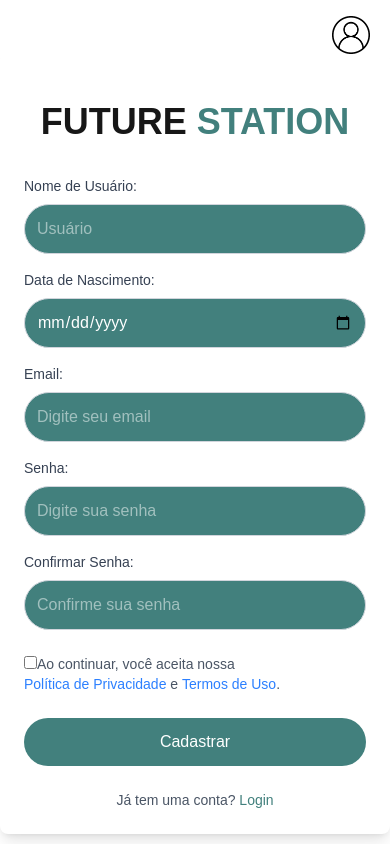
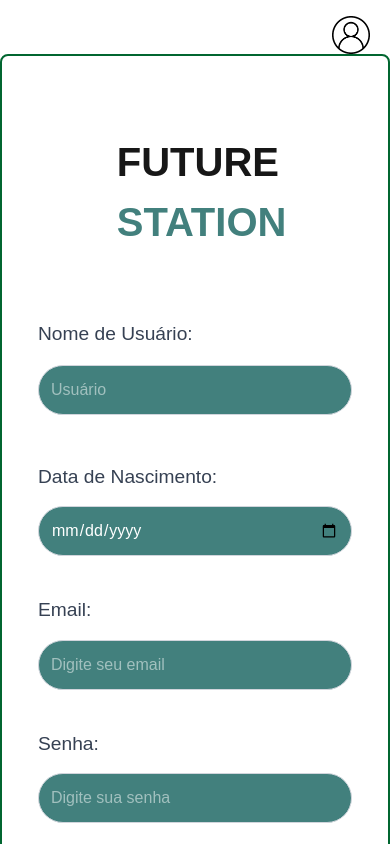
Before and after one commit to matteusviegas/ChallengeFrontEnd4, a Next.js app in the folder SPRINT3/sprint3/: page /Cadastro in a window 390 px wide. Shown: the top 844 px of the page. Built offline with nearby package versions, Linux system fonts and the light colour scheme.

Commit message:
mexendo um pouco mais com as telas mobile

```diff
--- a/SPRINT3/sprint3/src/app/Components/Avisos.tsx
+++ b/SPRINT3/sprint3/src/app/Components/Avisos.tsx
@@ -65,16 +65,16 @@ const Avisos = () => {
         {noticias.map((noticia) => (
           <div
             key={noticia.id}
-            className={`bg-white h-[300px] p-4 rounded-lg shadow-md overflow-hidden transition-all duration-300 ${
+            className={`bg-white h-[300px]  rounded-[10px] shadow-md overflow-hidden transition-all duration-300 ${
               hoveredId === noticia.id
-                ? "scale-105 opacity-100"
-                : "opacity-50"
+                ? "scale-105 cursor-pointer"
+                : ""
             }`}
             onMouseEnter={() => setHoveredId(noticia.id)}
             onMouseLeave={() => setHoveredId(null)}
           >
-            <div className="w-full relative">
-              <div className="absolute top-2 left-2 text-sm text-white bg-black bg-opacity-60 px-2 py-1 rounded">
+            <div className="w-full relative  rounded-[]">
+              <div className="absolute  top-2 left-2 text-sm text-white bg-black bg-opacity-60 px-2 py-1 rounded">
                 {noticia.date === formattedDate
                   ? `${formattedDate} ${formattedTime}`
                   : noticia.date}
@@ -87,32 +87,26 @@ const Avisos = () => {
                 />
               </div>
             </div>
-            <p className="text-sm font-medium">{noticia.description}</p>
+            <p className=" text-[1.2rem] text-center  font-bold">{noticia.description}</p>
           </div>
         ))}
       </div>
 
-      <div className="text-center  flex flex-col mt-12">
-        <h1 className="text-[3.3rem] font-bold text-[#42807D] mb-4">Sua opinião importa!</h1>
-        <p className="lg:text-4xl text-gray-600 mb-6">
-  É importante para que possamos trazer melhorias futuras!
-</p>
+      <div className="text-center flex flex-col mt-12">
+        <h1 className="text-[3.3rem] font-bold text-black mb-8">Sua opinião importa!</h1>
+        <p className="lg:text-[1.8rem] w-[50%] mb-8 mx-auto leading-snug text-gray-600 mb-6">
+          É importante para que possamos trazer melhorias futuras!
+        </p>
 
- <div className="w-[5%] text-center mb-7  mx-auto">
-
- <Link href="/sugestao">
-
-
-     <img className="lg:h-[70px] " src="/img_icons/image_form.png" alt="formulario" />
-
-     </Link>
-
-
- </div>
-
+        <div className="w-[5%] text-center mb-13 mx-auto">
+          <Link href="/sugestao">
+            <img className="lg:h-[66px]" src="/img_icons/image_form.png" alt="formulario" />
+            <p className="text-[1.5rem] pt-4">Formulario</p>
+          </Link>
+        </div>
 
         <Link href="/header">
-          <button className=" cursor-pointer py-4 px-8 bg-[#42807D] text-white text-xl rounded-lg hover:bg-green-600 transition duration-200">
+          <button className="cursor-pointer py-4 px-8 bg-[#42807D] text-white text-xl rounded-lg hover:bg-green-600 transition duration-200">
             Consultar LINHAS CCR
           </button>
         </Link>
--- a/SPRINT3/sprint3/src/app/Components/Header.tsx
+++ b/SPRINT3/sprint3/src/app/Components/Header.tsx
@@ -6,15 +6,15 @@ const Header = () => {
             <div className="text-center mt-30 flex-col items-center justify-center">
                 <h1 className="mx-auto mt-6 w-[30%] mb-13 font-bold text-7xl">FUTURE <span className="text-[#42807D] ">STATION</span> </h1>
 
-                <p className="mt-2 text-3xl mb-13">Selecione a linha desejada:</p>
+                <p className="mt-2 text-3xl mb-7">Selecione a linha desejada:</p>
                 <Link href="/esmeralda">
-                    <p className="bg-[#42807D] text-[1.8rem] mx-auto mb-24 text-white p-2 rounded-2xl w-[40%]">Linha 9 Esmeralda</p>
+                    <p className="bg-[#42807D] text-[1.8rem] mx-auto mb-24 text-white p-2 rounded-2xl w-[35%]">Linha 9 Esmeralda</p>
                 </Link>
                 <Link href="/diamante">
-                    <p className="bg-[#42807D] text-[1.8rem] mx-auto mb-24 text-white p-2 rounded-2xl w-[40%]">Linha 8 Diamante</p>
+                    <p className="bg-[#42807D] text-[1.8rem] mx-auto mb-24 text-white p-2 rounded-2xl w-[35%]">Linha 8 Diamante</p>
                 </Link>
                 <Link href="/amarela">
-                    <p className="bg-black text-[1.8rem] mx-auto mb-14 text-white p-2 rounded-2xl w-[40%]">Linha 4 Amarela</p>
+                    <p className="bg-black text-[1.8rem] mx-auto mb-14 text-white p-2 rounded-2xl w-[35%]">Linha 4 Amarela</p>
                 </Link>
             </div>
 
--- a/SPRINT3/sprint3/src/app/Components/TelaCadastro.tsx
+++ b/SPRINT3/sprint3/src/app/Components/TelaCadastro.tsx
@@ -40,13 +40,13 @@ const TelaCadastro = () => {
   };
 
   return (
-    <div className="max-w-md text-start mx-auto p-6 bg-white shadow-lg rounded-lg">
-      <div>
-        <h1 className="mx-auto mt-6 font-bold text-center mb-[10%] text-4xl sm:text-3xl md:text-4xl lg:text-5xl">FUTURE <span className="text-[#42807D]">STATION</span></h1>
+    <div className="lg:w-[670px]  border-2 border-solid  border-green-800 text-start mx-auto p-9 bg-white shadow-lg rounded-lg">
+      <div className=' w-[60%]  mx-auto p-4 '>
+      <h1 className="mx-auto mt-6 lg:w-[86%] w-[100%] mb-13 font-bold text-[2.5rem] lg:text-7xl">FUTURE <span className="text-[#42807D] ">STATION</span> </h1>
       </div>
       <form onSubmit={handleSubmit}>
-        <div className="mb-4">
-          <label htmlFor="usuario" className="block text-sm font-medium text-gray-700">Nome de Usuário:</label>
+        <div className="mb-10">
+          <label htmlFor="usuario" className="block text-[1.2rem] mb-2 font-medium text-gray-700">Nome de Usuário:</label>
           <input
             type="text"
             id="usuario"
@@ -54,24 +54,24 @@ const TelaCadastro = () => {
             value={usuario}
             onChange={(e) => setUsuario(e.target.value)}
             placeholder="Usuário"
-            className="w-full bg-[#42807D] p-3 sm:p-4 md:p-5 border border-gray-300 rounded-[30px] mt-2 text-[#fff] text-[1rem] sm:text-[1.1rem] md:text-[1.2rem] lg:text-[1.3rem]"
+            className="w-full bg-[#42807D] p-3 md:p-5 border border-gray-300 rounded-[39px] mt-2 text-[#fff] text-[1rem] sm:text-[1.1rem] md:text-[1.1rem] lg:text-[1.3rem] mb-2"
           />
         </div>
 
-        <div className="mb-4">
-          <label htmlFor="dataNascimento" className="block text-sm font-medium text-gray-700">Data de Nascimento:</label>
+        <div className="mb-4 mt-7">
+          <label htmlFor="dataNascimento" className="block text-sm font-medium text-gray-700  text-[1.2rem] mb-3">Data de Nascimento:</label>
           <input
             type="date"
             id="dataNascimento"
             name="dataNascimento"
             value={dataNascimento}
             onChange={(e) => setDataNascimento(e.target.value)}
-            className="w-full bg-[#42807D] p-3 sm:p-4 md:p-5 border border-gray-300 rounded-[30px] mt-2 text-[#fff] text-[1rem] sm:text-[1.1rem] md:text-[1.2rem] lg:text-[1.3rem]"
+            className="w-full bg-[#42807D] p-3 sm:p-4 md:p-5 border border-gray-300 rounded-[30px] mt-1  mb-3 text-[#fff] text-[1rem] sm:text-[1.1rem] md:text-[1.2rem] lg:text-[1.3rem] "
           />
         </div>
 
-        <div className="mb-4">
-          <label htmlFor="email" className="block text-sm font-medium text-gray-700">Email:</label>
+        <div className="mb-4 mt-7">
+          <label htmlFor="email" className="block text-sm font-medium text-gray-700  text-[1.2rem] mb-2">Email:</label>
           <input
             type="email"
             id="email"
@@ -79,12 +79,12 @@ const TelaCadastro = () => {
             value={email}
             onChange={(e) => setEmail(e.target.value)}
             placeholder="Digite seu email"
-            className="w-full bg-[#42807D] p-3 sm:p-4 md:p-5 border border-gray-300 rounded-[30px] mt-2 text-[#fff] text-[1rem] sm:text-[1.1rem] md:text-[1.2rem] lg:text-[1.3rem]"
+            className="w-full bg-[#42807D] p-3 sm:p-4 md:p-5 border border-gray-300 rounded-[30px] mt-2  mb-3 text-[#fff] text-[1rem] sm:text-[1.1rem] md:text-[1.2rem] lg:text-[1.3rem]"
           />
         </div>
 
-        <div className="mb-4">
-          <label htmlFor="senha" className="block text-sm font-medium text-gray-700">Senha:</label>
+        <div className="mb-4 mt-7">
+          <label htmlFor="senha" className="block text-sm font-medium text-gray-700  text-[1.2rem] mb-2">Senha:</label>
           <input
             type="password"
             id="senha"
@@ -92,12 +92,12 @@ const TelaCadastro = () => {
             value={senha}
             onChange={(e) => setSenha(e.target.value)}
             placeholder="Digite sua senha"
-            className="w-full bg-[#42807D] p-3 sm:p-4 md:p-5 border border-gray-300 rounded-[30px] mt-2 text-[#fff] text-[1rem] sm:text-[1.1rem] md:text-[1.2rem] lg:text-[1.3rem]"
+            className="w-full bg-[#42807D] p-3 sm:p-4 md:p-5 border border-gray-300 rounded-[30px] mt-2  mb-3 text-[#fff] text-[1rem] sm:text-[1.1rem] md:text-[1.2rem] lg:text-[1.3rem]"
           />
         </div>
 
-        <div className="mb-6">
-          <label htmlFor="confirmarSenha" className="block text-sm font-medium text-gray-700">Confirmar Senha:</label>
+        <div className="mb-6 mt-7">
+          <label htmlFor="confirmarSenha" className="block text-sm font-medium text-gray-700 text-[1.2rem] mb-2">Confirmar Senha:</label>
           <input
             type="password"
             id="confirmarSenha"
@@ -105,38 +105,38 @@ const TelaCadastro = () => {
             value={confirmarSenha}
             onChange={(e) => setConfirmarSenha(e.target.value)}
             placeholder="Confirme sua senha"
-            className="w-full bg-[#42807D] p-3 sm:p-4 md:p-5 border border-gray-300 rounded-[30px] mt-2 text-[#fff] text-[1rem] sm:text-[1.1rem] md:text-[1.2rem] lg:text-[1.3rem]"
+            className="w-full bg-[#42807D] p-3 sm:p-4 md:p-5 border border-gray-300 rounded-[30px] mt-2  mb-3 text-[#fff] text-[1rem] sm:text-[1.1rem] md:text-[1.2rem] lg:text-[1.3rem]"
           />
-          {erroSenhas && <p className="text-red-500 text-sm">{erroSenhas}</p>}
+          {erroSenhas && <p className="text-red-500 text-sm p-4 text-[1.2rem]">{erroSenhas}</p>}
         </div>
 
-        {erroCampos && <p className="text-red-500 text-sm">{erroCampos}</p>}
+        {erroCampos && <p className="text-red-500 text-sm text-[1.3rem] p-2">{erroCampos}</p>}
 
         <div className="mb-6">
-          <p className="text-sm text-gray-600">
+          <p className="text-sm lg:text-[1.2rem] pl-3 text-gray-600">
             <input
               type="checkbox"
               name="check"
               id="check"
               checked={aceitouTermos}
               onChange={(e) => setAceitouTermos(e.target.checked)}
-              className="p-4"
+              className="m-3 p-[33px]"
             />
             Ao continuar, você aceita nossa <button className="text-blue-500 hover:underline focus:outline-none">Política de Privacidade</button> e <button className="text-blue-500 hover:underline focus:outline-none">Termos de Uso</button>.
           </p>
         </div>
 
-        <div className="mb-6">
+        <div className="mb-6 lg:w-[84%] mx-auto " >
           <button
             type="submit"
-            className="w-full p-3 sm:p-4 md:p-5 lg:p-6 bg-[#42807D] text-white rounded-[30px] hover:bg-green-500 text-[1rem] sm:text-[1.1rem] md:text-[1.2rem] lg:text-[1.3rem]"
+            className="lg:w-[94%] p-4 mt-15  bg-[#42807D] text-white rounded-2xl hover:bg-green-500  mx-auto focusoutline-none focus:ring-2 text-[1.5rem]"
           >
             Cadastrar
           </button>
         </div>
       </form>
 
-      <div className="text-center">
+      <div className="text-center ">
         <p className="text-sm text-gray-600">Já tem uma conta?  <Link href="Login"><button className="text-[#42807D] hover:underline focus:outline-none cursor-pointer">Login</button></Link></p>
       </div>
     </div>
```
Also changed, not shown: SPRINT3/sprint3/src/app/Components/TelaLogin.tsx (+27 -19 lines), SPRINT3/sprint3/public/img_icons/Logo_Fs.png (added).
